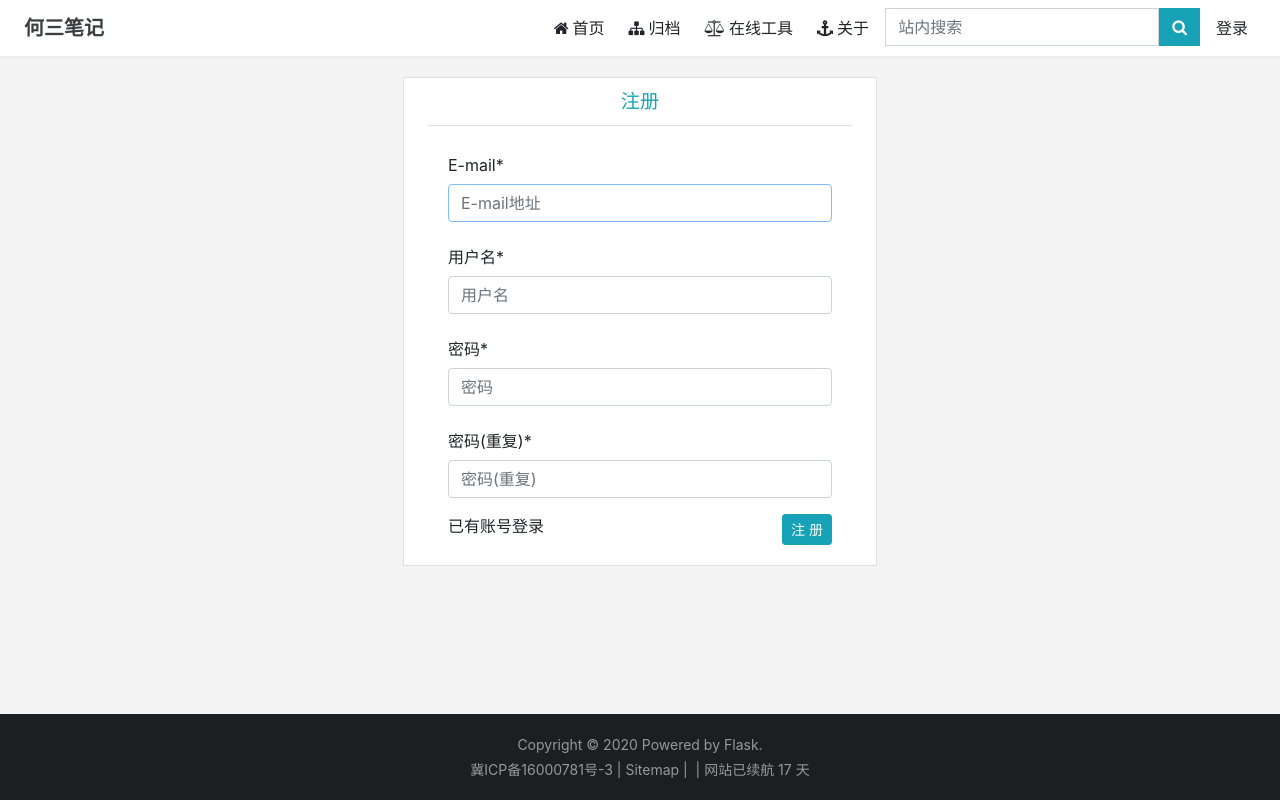
After one commit to pojoin/h3blog, a Flask app: page /regist in a window 1280 px wide. The commit adds this page. Run offline with Flask 2, Linux system fonts and the light colour scheme; data that the repository does not hold is empty; parts of the project's set-up code (start-up, migrations or seed data) failed here and were passed over; some libraries are stand-ins or nearby versions.

Commit message:
添加用户注册功能

```diff
--- a/app/admin/views.py
+++ b/app/admin/views.py
@@ -13,6 +13,7 @@ from app.util import admin_required, author_required, isAjax, upload_file_qiniu,
 
 @admin.route('/', methods=['GET', 'POST'])
 @login_required
+@admin_required
 def index():
     current_user.ping()
 
--- a/app/main/forms.py
+++ b/app/main/forms.py
@@ -2,8 +2,32 @@
 __author__ = '何三'
 
 from flask_wtf import FlaskForm
-from wtforms import StringField
-from wtforms.validators import DataRequired
+from wtforms import StringField,PasswordField, BooleanField, SubmitField
+from wtforms.validators import DataRequired, Length, Email, EqualTo, ValidationError
+from app.models import User
+
+class LoginForm(FlaskForm):
+    username = StringField('帐号', validators=[DataRequired()])
+    password = PasswordField('密码', validators=[DataRequired()])
+    remember_me = BooleanField(label='记住我', default=False)
+    submit = SubmitField('登 录')
+
+
+class RegistForm(FlaskForm):
+    username = StringField('用户名', validators=[DataRequired(), Length(1, 16, message='用户名长度要在1和16之间')])
+    email = StringField('邮箱', validators=[DataRequired(), Length(6, 64, message='邮件长度要在6和64之间'),
+                        Email(message='邮件格式不正确！')])
+    password = PasswordField('密码', validators=[DataRequired(), EqualTo('password2', message='密码必须一致！')])
+    password2 = PasswordField('重输密码', validators=[DataRequired()])
+    submit = SubmitField('注 册')
+
+    def validate_username(self, field):
+        if User.query.filter_by(username=field.data).first():
+            raise ValidationError('用户名已被注册！')
+
+    def validate_email(self, field):
+        if User.query.filter_by(email=field.data).first():
+            raise ValidationError('邮箱已被注册！')
 
 
 class SearchForm(FlaskForm):
--- a/app/main/themes/tend/common/header.html
+++ b/app/main/themes/tend/common/header.html
@@ -4,42 +4,61 @@
         <strong class="px-2">何三笔记</strong>
     </a>
     <button class="navbar-toggler" type="button" data-toggle="collapse" data-target="#navbarSupportedContent"
-            aria-controls="navbarSupportedContent" aria-expanded="false" aria-label="Toggle navigation">
+        aria-controls="navbarSupportedContent" aria-expanded="false" aria-label="Toggle navigation">
         <span class="navbar-toggler-icon"></span>
     </button>
     <div class="collapse navbar-collapse" id="navbarSupportedContent">
         <ul class="navbar-nav ml-auto">
             <li class="nav-item mr-2">
-                <a class="nav-link py-md-3 {{'active' if request.path == url_for('main.index') else ''}}" href="{{url_for('main.index')}}"><i class="fa fa-home mr-1"></i>首页<span class="sr-only">(current)</span></a>
+                <a class="nav-link py-md-3 {{'active' if request.path == url_for('main.index') else ''}}"
+                    href="{{url_for('main.index')}}"><i class="fa fa-home mr-1"></i>首页<span
+                        class="sr-only">(current)</span></a>
             </li>
             <li class="nav-item mr-2">
-                <a class="nav-link py-md-3 {{'active' if request.path == url_for('main.archive') else ''}}" href="{{url_for('main.archive')}}"><i class="fa fa-sitemap mr-1"></i>归档</a>
+                <a class="nav-link py-md-3 {{'active' if request.path == url_for('main.archive') else ''}}"
+                    href="{{url_for('main.archive')}}"><i class="fa fa-sitemap mr-1"></i>归档</a>
             </li>
             <li class="nav-item mr-2">
-                <a class="nav-link py-md-3 {{'active' if request.path == url_for('main.tool') else ''}}" href="{{url_for('.tool')}}"><i class="fa fa-balance-scale mr-1"></i>在线工具</a>
+                <a class="nav-link py-md-3 {{'active' if request.path == url_for('main.tool') else ''}}"
+                    href="{{url_for('.tool')}}"><i class="fa fa-balance-scale mr-1"></i>在线工具</a>
             </li>
             <li class="nav-item mr-2 ">
-                <a class="nav-link py-md-3 {{'active' if request.path == url_for('main.about') else ''}}" href="{{url_for('main.about')}}" href="{{url_for('main.about')}}"><i class="fa fa-anchor mr-1"></i>关于</a>
+                <a class="nav-link py-md-3 {{'active' if request.path == url_for('main.about') else ''}}"
+                    href="{{url_for('main.about')}}" href="{{url_for('main.about')}}"><i
+                        class="fa fa-anchor mr-1"></i>关于</a>
             </li>
-            <form class="nav-item navbar-form mr-2 py-md-2" role="search" method="get" id="searchform" action="/search/">
+            <form class="nav-item navbar-form mr-2 py-md-2" role="search" method="get" id="searchform"
+                action="/search/">
                 <div class="input-group">
-                    <input type="search" name="q" class="form-control rounded-0" placeholder="站内搜索" autocomplete="off" required=True>
+                    <input type="search" name="q" class="form-control rounded-0" placeholder="站内搜索" autocomplete="off"
+                        required=True>
                     <div class="input-group-btn">
                         <button class="btn btn-info rounded-0" type="submit"><i class="fa fa-search"></i></button>
                     </div>
                 </div>
             </form>
         </ul>
-        <!-- <ul class="navbar-nav">
+        <ul class="navbar-nav">
+            {% if current_user.is_authenticated %}
+            <li class="nav-item dropdown">
+                <a class="nav-link dropdown-toggle" href="#" id="navbarDropdown" role="button" data-toggle="dropdown"
+                    aria-haspopup="true" aria-expanded="false" title="{{current_user.username}}，欢迎回来！">
 
+                    <img class="avatar" src="{{url_for('.static',filename='img/avatar.png')}}" alt="{{current_user.username}}">
+                </a>
+                <div class="dropdown-menu dropdown-menu-right mt-0 rounded-0 border-0" aria-labelledby="navbarDropdown">
+                    <a class="dropdown-item pl-3" href="/profile/">
+                        <i class="fa fa-fw fa-user text-info mr-2"></i>个人资料</a>
+                    <a class="dropdown-item pl-3" href="{{url_for('.logout')}}">
+                        <i class="fa fa-fw fa-sign-out text-info mr-2"></i>退出</a>
+                </div>
+            </li>
+            {% else %}
             <li class="nav-item mr-2">
-                <a class="nav-link py-md-3" href="/accounts/login/?next=/">登录</a>
+                <a class="nav-link py-md-3" href="{{url_for('main.login')}}">登录</a>
             </li>
-            <li class="nav-item">
-                <a class="nav-link py-md-3" href="/accounts/signup/?next=/">注册</a>
-            </li>
-
-        </ul> -->
+            {% endif %}
+        </ul>
     </div>
 </nav>
 <!--导航结束-->
--- a/app/main/themes/tend/index.html
+++ b/app/main/themes/tend/index.html
@@ -1,9 +1,11 @@
 {% extends 'common/base.html' %}
 {% import "macros/_patination.html" as page_macros %}
+{% import "macros/_flash.html" as flash_macros %}
 {% block title %}何三笔记-一个通过python实现赚钱的技术博客{% endblock %}
 {% block description %}一个专注以技术为中心拓展的python赚钱门道{% endblock %}
 {% block keywords %}flask博客,flask,python爬虫,python基础,博客优化{% endblock %}
 {% block content %}
+{{flash_macros.flash_msg()}}
 <!--轮播图开始-->
 {% if recommends | length > 0 %}
 <div id="carouselExampleIndicators" class="carousel slide" data-ride="carousel">
--- /dev/null
+++ b/app/main/themes/tend/macros/_flash.html
@@ -0,0 +1,23 @@
+{% macro flash_msg() %}
+{% with messages = get_flashed_messages() %}
+{% if messages %}
+{% for message in messages %}
+{% if message['error'] %}
+<div class="alert alert-danger" role="alert">
+    {{ message['error'] }}
+    <button type="button" class="close" data-dismiss="alert" aria-label="Close">
+        <span aria-hidden="true">&times;</span>
+    </button>
+</div>
+{% elif message['success']%}
+<div class="alert alert-success" role="alert">
+    {{ message['success'] }}
+    <button type="button" class="close" data-dismiss="alert" aria-label="Close">
+        <span aria-hidden="true">&times;</span>
+    </button>
+</div>
+{% endif %}
+{% endfor %}
+{% endif %}
+{% endwith %}
+{% endmacro %}
--- /dev/null
+++ b/app/main/themes/tend/regist.html
@@ -0,0 +1,66 @@
+{% extends 'common/base.html' %}
+{% import "macros/_flash.html" as flash_macros %}
+{% block title %}注册会员-何三笔记{% endblock %}
+{% block main %}
+<div class="container">
+    <div class="row">
+        <div class="col-12 col-sm-8 col-md-6 offset-sm-2 offset-md-3 px-xl-5">
+            <div class="card rounded-0 px-3 px-lg-4">
+                <div class="card-header text-center bg-white py-2">
+                    <h3 class="my-1 text-info">注册</h3>
+                </div>
+                <div class="card-body card-login">
+
+
+                    <form class="signup" id="signup_form" method="post">
+                        {{ form.hidden_tag() }}
+                        {{flash_macros.flash_msg()}}
+                        {% for field_name, field_errors in form.errors|dictsort if field_errors %}
+                            {% for error in field_errors %}
+                            <div class="alert alert-danger" role="alert">
+                                <strong>{{ form[field_name].label }}错误：</strong> {{ error }}
+                                <button type="button" class="close" data-dismiss="alert" aria-label="Close">
+                                    <span aria-hidden="true">&times;</span>
+                                </button>
+                            </div>
+                            {% endfor %}
+                        {% endfor %}
+                        <div id="div_id_email" class="form-group">
+                            <label for="email" class="col-form-label  requiredField">
+                                E-mail<span class="asteriskField">*</span> </label>
+                            <div class="">
+                                {{form.email(placeholder="E-mail地址",class="form-control",autofocus="autofocus")}}
+                            </div>
+                        </div>
+                        <div id="div_id_username" class="form-group">
+                            <label for="username" class="col-form-label  requiredField">
+                                用户名<span class="asteriskField">*</span> </label>
+                            <div class="">
+                                {{form.username(class="form-control",placeholder="用户名" )}}
+                            </div>
+                        </div>
+                        <div id="div_id_password1" class="form-group">
+                            <label for="password" class="col-form-label  requiredField">
+                                密码<span class="asteriskField">*</span> </label>
+                            <div class="">
+                                {{form.password(placeholder="密码",class="form-control")}}
+                            </div>
+                        </div>
+                        <div id="div_id_password2" class="form-group">
+                            <label for="password2" class="col-form-label  requiredField">
+                                密码(重复)<span class="asteriskField">*</span> </label>
+                            <div class="">
+                                {{form.password2(placeholder="密码(重复)",class="form-control")}}
+                            </div>
+                        </div>
+
+                        <a class="secondaryAction" href="{{url_for('.login')}}">已有账号登录</a>
+                        {{form.submit(class="pull-right btn btn-info btn-sm rounded-2")}}
+                    </form>
+
+                </div>
+            </div>
+        </div>
+    </div>
+</div>
+{% endblock %}
--- a/app/main/views.py
+++ b/app/main/views.py
@@ -1,8 +1,10 @@
 from flask import render_template, redirect, request, current_app, \
-    url_for, g, send_from_directory, abort
+    url_for, g, send_from_directory, abort, flash
+from flask_login import login_user, logout_user, login_required, current_user
 from . import main
-from ..models import Article, Tag, Category, article_tag, Recommend
-from .forms import SearchForm
+from ..models import Article, Tag, Category, article_tag, Recommend, User
+from .forms import SearchForm, LoginForm,RegistForm
+from app.extensions import db
 from ..import db, sitemap
 
 
@@ -176,3 +178,50 @@ def robots():
 @main.route('/tool/')
 def tool():
     return render_template('tool.html')
+
+
+@main.route('/login', methods=['GET', 'POST'])
+def login():
+    login_form = LoginForm(prefix='login')
+    if login_form.validate_on_submit():
+        u = User.query.filter_by(username=login_form.username.data.strip()).first()
+        if u is None:
+            flash({'error': '帐号未注册！'})
+        elif u is not None and u.verify_password(login_form.password.data.strip()) and u.status:
+            login_user(user=u, remember=login_form.remember_me.data)
+            flash({'success':'欢迎{}登陆成功'.format(u.username)})
+            return redirect(url_for('main.index'))
+        elif not u.status:
+            flash({'error': '用户已被管理员注销！'})
+        elif not u.verify_password(login_form.password.data.strip()):
+            flash({'error': '密码不正确！'})
+
+    return render_template('login.html', form=login_form)
+
+@main.route('/regist', methods=['GET', 'POST'])
+def regist():
+    '''
+    注册
+    '''
+    form = RegistForm(prefix='regist')
+    if form.validate_on_submit():
+        u = User(username=form.username.data.strip(),
+                email=form.email.data.strip(),
+                password=form.password.data.strip(),
+                status=True, role=False
+                )
+        db.session.add(u)
+        db.session.commit()
+        login_user(user=u)
+        flash({'success':'欢迎{}注册成功'.format(u.username)})
+        return redirect(url_for('main.index'))
+    return render_template('regist.html',form=form)
+
+@main.route('/logout')
+@login_required
+def logout():
+    """
+    退出系统
+    """
+    logout_user()
+    return redirect(url_for('main.index'))
```
Also changed, not shown: app/__init__.py (+8 -0 lines), app/admin/templates/admin/errors/403.html (+10 -1 lines), app/main/themes/tend/errors/403.html (+16 -10 lines), app/main/themes/tend/login.html (added, +48 -0 lines).
